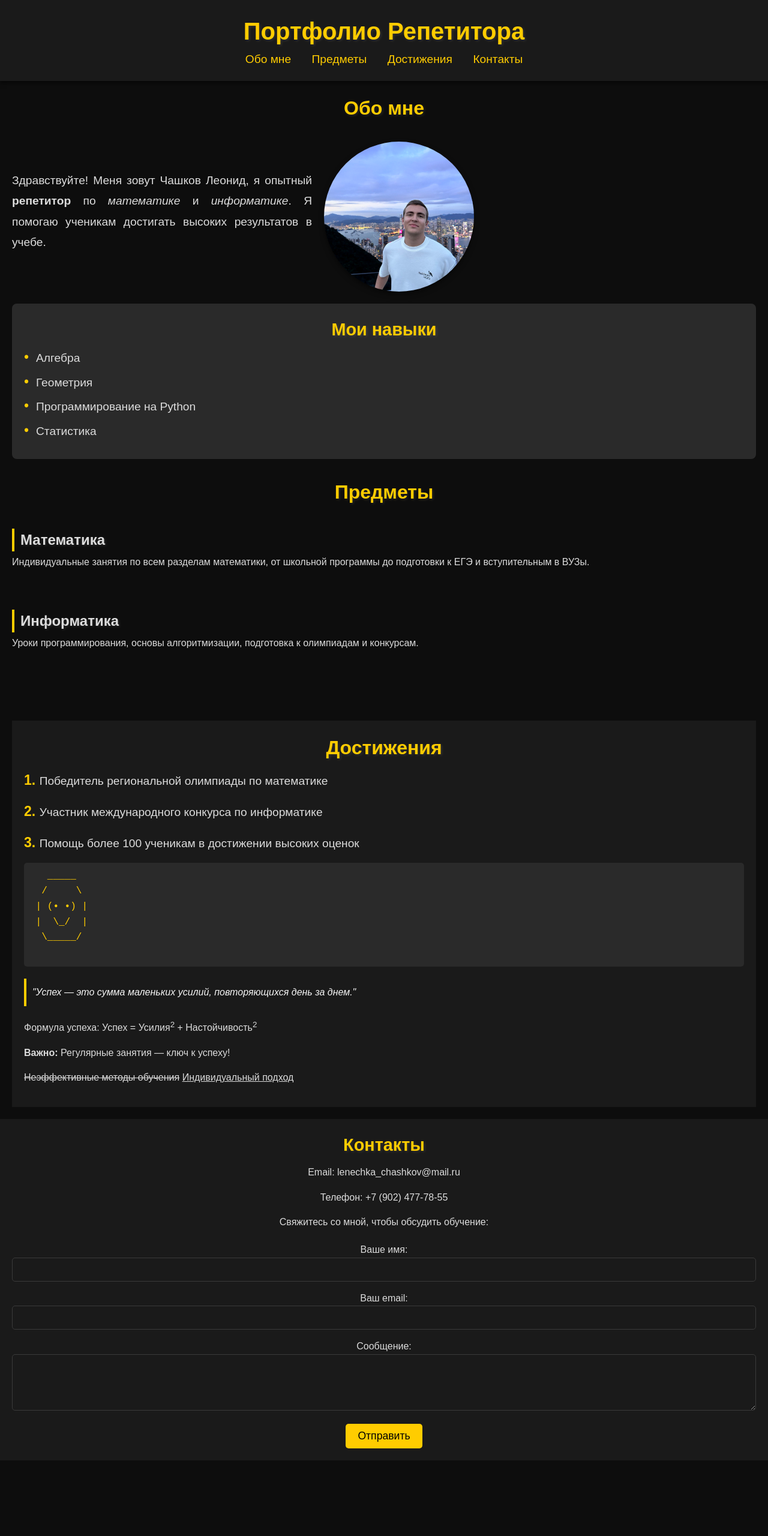
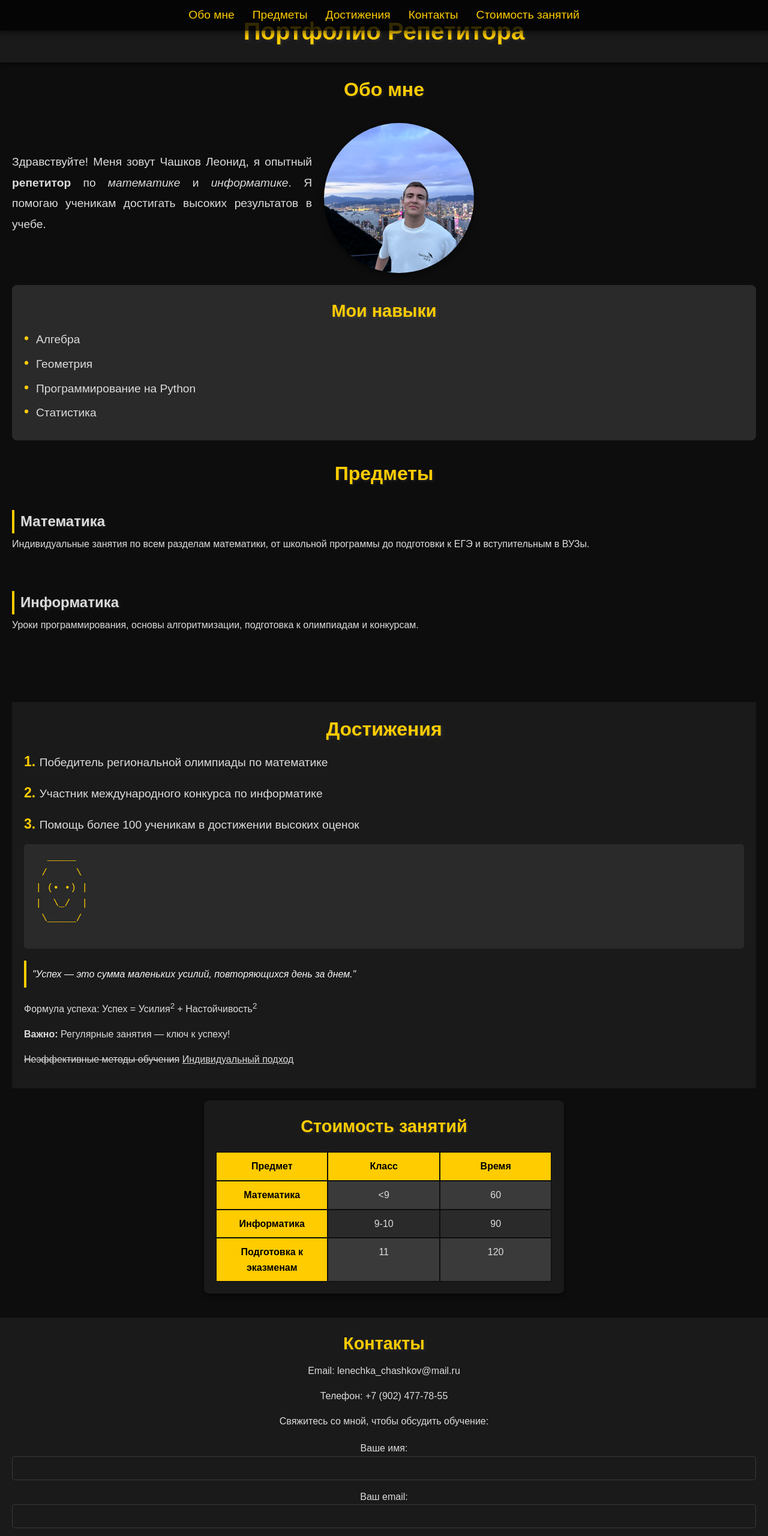
Before and after one commit to Pablonator3000/Web_Labs, a website: page index.html in a window 1280 px wide. Shown: the top 2560 px of the page at 60% size. Before the commit the page ends 2434 px from the top, so only its background shows below. Drawn offline with Linux system fonts and the light colour scheme.

Commit message:
lab3 Добавление таблицы. Настройка media screen.

```diff
--- a/index.html
+++ b/index.html
@@ -10,12 +10,13 @@
 <body>
 <header>
   <h1>Портфолио Репетитора</h1>
-  <nav>
+  <nav class="fixed-nav">
     <ul>
       <li><a href="#about">Обо мне</a></li>
       <li><a href="#subjects">Предметы</a></li>
       <li><a href="#success">Достижения</a></li>
       <li><a href="#contact">Контакты</a></li>
+      <li><a href="#price">Стоимость занятий</a></li>
     </ul>
   </nav>
 </header>
@@ -74,6 +75,34 @@
     <p><strong>Важно:</strong> Регулярные занятия — ключ к успеху!</p>
     <p><del>Неэффективные методы обучения</del> <ins>Индивидуальный подход</ins></p>
   </section>
+  <section id="price">
+    <h2>Стоимость занятий</h2>
+    <div class="table">
+      <div class="table-row header">
+        <div class="cell cell-header">Предмет</div>
+        <div class="cell cell-header">Класс</div>
+        <div class="cell cell-header">Время</div>
+      </div>
+
+      <div class="table-row">
+        <div class="cell first">Математика</div>
+        <div class="cell"><9</div>
+        <div class="cell">60</div>
+      </div>
+
+      <div class="table-row">
+        <div class="cell first">Информатика</div>
+        <div class="cell">9-10</div>
+        <div class="cell">90</div>
+      </div>
+
+      <div class="table-row">
+        <div class="cell first">Подготовка к эказменам</div>
+        <div class="cell">11</div>
+        <div class="cell">120</div>
+      </div>
+    </div>
+  </section>
 </main>
 <footer>
   <section id="contact">
--- a/styles.css
+++ b/styles.css
@@ -245,3 +245,156 @@ footer h2 {
     box-shadow: 0 4px 8px rgba(0, 0, 0, 0.5);
     object-fit: cover;
 }
+
+.fixed-nav {
+    position: fixed;
+    top: 0;
+    left: 0;
+    width: 100%;
+    background-color: rgba(0, 0, 0, 0.8);
+    box-shadow: 0 4px 8px rgba(0, 0, 0, 0.5);
+    z-index: 1000;
+}
+.fixed-nav ul {
+    display: flex;
+    justify-content: center;
+    list-style: none;
+    margin: 0;
+    padding: 10px 0;
+}
+.fixed-nav li {
+    margin: 0 15px;
+}
+.fixed-nav a {
+    color: #ffcc00;
+    text-decoration: none;
+}
+.fixed-nav a:hover {
+    text-decoration: underline;
+}
+
+@media screen and (max-width: 767px) {
+    .about-content img {
+        max-width: 150px;
+        height: 150px;
+    }
+}
+
+@media screen and (max-width: 500px) {
+    header nav ul li a {
+        font-size: 1em;
+    }
+    .about-content img {
+        display: none;
+    }
+    h1 {
+        font-size: 1.8em;
+    }
+
+    h2 {
+        font-size: 1.5em;
+    }
+
+    h3 {
+        font-size: 1.2em;
+    }
+    .fixed-nav ul li:nth-child(5) {
+        display: none;
+    }
+}
+@media screen and (max-width: 400px) {
+    .fixed-nav ul li:nth-child(4) {
+        display: none;
+    }
+    #price {
+        display: none;
+    }
+}
+
+@media screen and (max-width: 300px) {
+    .fixed-nav ul {
+        flex-direction: column;
+        align-items: center;
+    }
+
+    .fixed-nav a {
+        padding: 5px 10px;
+        font-size: 0.9em;
+    }
+    .fixed-nav ul li:nth-child(4) {
+        display: contents;
+    }
+    .fixed-nav ul li:nth-child(5) {
+        display: contents;
+    }
+    body {
+        font-size: 0.75em;
+    }
+
+    h1 {
+        font-size: 1.6em;
+    }
+
+    h2 {
+        font-size: 1.3em;
+    }
+
+    h3 {
+        font-size: 1em;
+    }
+
+    p {
+        font-size: 0.85em;
+    }
+}
+
+#price {
+    margin: 20px auto;
+    padding: 20px;
+    background-color: #1a1a1a;
+    border-radius: 8px;
+    box-shadow: 0 4px 6px rgba(0, 0, 0, 0.5);
+    max-width: 600px;
+}
+
+#price h2 {
+    text-align: center;
+    font-size: 1.8em;
+    color: #ffcc00;
+    margin-bottom: 20px;
+}
+
+.table {
+    display: grid;
+    grid-template-rows: auto;
+}
+
+.table-row {
+    display: grid;
+    grid-template-columns: repeat(3, 33.3%);
+}
+
+.cell {
+    text-align: center;
+    padding: 10px;
+    border: 1px solid #0d0d0d;
+    font-size: 1em;
+    color: #dcdcdc;
+    background-color: #2a2a2a;
+}
+
+.table-row:nth-child(even) .cell {
+    background-color: #3a3a3a;
+}
+
+.header .cell-header{
+    background-color: #ffcc00 !important;
+    color: black;
+    font-weight: bold;
+}
+
+.cell:nth-child(1){
+    background-color: #ffcc00 !important;
+    color: black;
+    font-weight: bold;
+}
```
